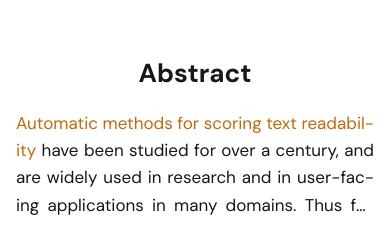
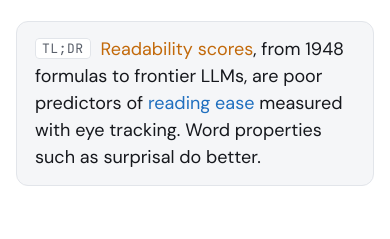
Before and after one commit to lacclab/Readability-Evaluation-Using-Reading-Ease-Landing, a plain HTML site: page index.html in a window 390 px wide. Shown: the part 586-825 px from the top of the page. Drawn offline with Linux system fonts and the light colour scheme.

Commit message:
Add TL;DR, phone layout for method diagrams
Co-Authored-By: Claude Opus 5.5 <noreply@anthropic.com>
Claude-Session: https://claude.ai/code/session_01Lre1R2B5u8e5VYncQGXNeo

```diff
--- a/index.html
+++ b/index.html
@@ -139,6 +139,8 @@ header .buttons.secondary{margin-top:-6px}
   .delta{align-items:center;text-align:center;padding:4px 0}
   .delta .icons{justify-content:center}
 }
+.tldr{margin:6px auto 0;max-width:62ch;padding:14px 18px;border:1px solid var(--rule);border-radius:12px;background:var(--surface);font-size:18px;line-height:1.5;text-align:left}
+.tldr-label{font-family:var(--mono);font-size:13px;font-weight:500;letter-spacing:.04em;color:var(--muted);border:1px solid var(--rule);border-radius:4px;padding:1px 6px;margin-right:10px;vertical-align:2px;background:var(--bg)}
 </style>
 </head>
 <body>
@@ -175,6 +177,7 @@ header .buttons.secondary{margin-top:-6px}
       <a class="btn lab" href="https://github.com/lacclab/OneStop-Eye-Movements"><svg viewBox="0 0 24 24" fill="none" stroke="currentColor" stroke-width="2" aria-hidden="true"><ellipse cx="12" cy="6" rx="8" ry="3"/><path d="M4 6v12c0 1.7 3.6 3 8 3s8-1.3 8-3V6M4 12c0 1.7 3.6 3 8 3s8-1.3 8-3"/></svg>OneStop Data</a>
       <a class="btn lab" href="https://lacclab.github.io/"><svg viewBox="0 0 24 24" fill="none" stroke="currentColor" stroke-width="2" aria-hidden="true"><path d="M2 12s3.6-7 10-7 10 7 10 7-3.6 7-10 7S2 12 2 12z"/><circle cx="12" cy="12" r="3"/></svg>LaCC Lab</a>
     </div>
+    <p class="tldr"><span class="tldr-label">TL;DR</span><span class="k-orange">Readability scores</span>, from 1948 formulas to frontier LLMs, are poor predictors of <span class="k-blue">reading ease</span> measured with eye tracking. Word properties such as surprisal do better.</p>
   </header>
 
   <section class="abstract" aria-labelledby="abs">
```
